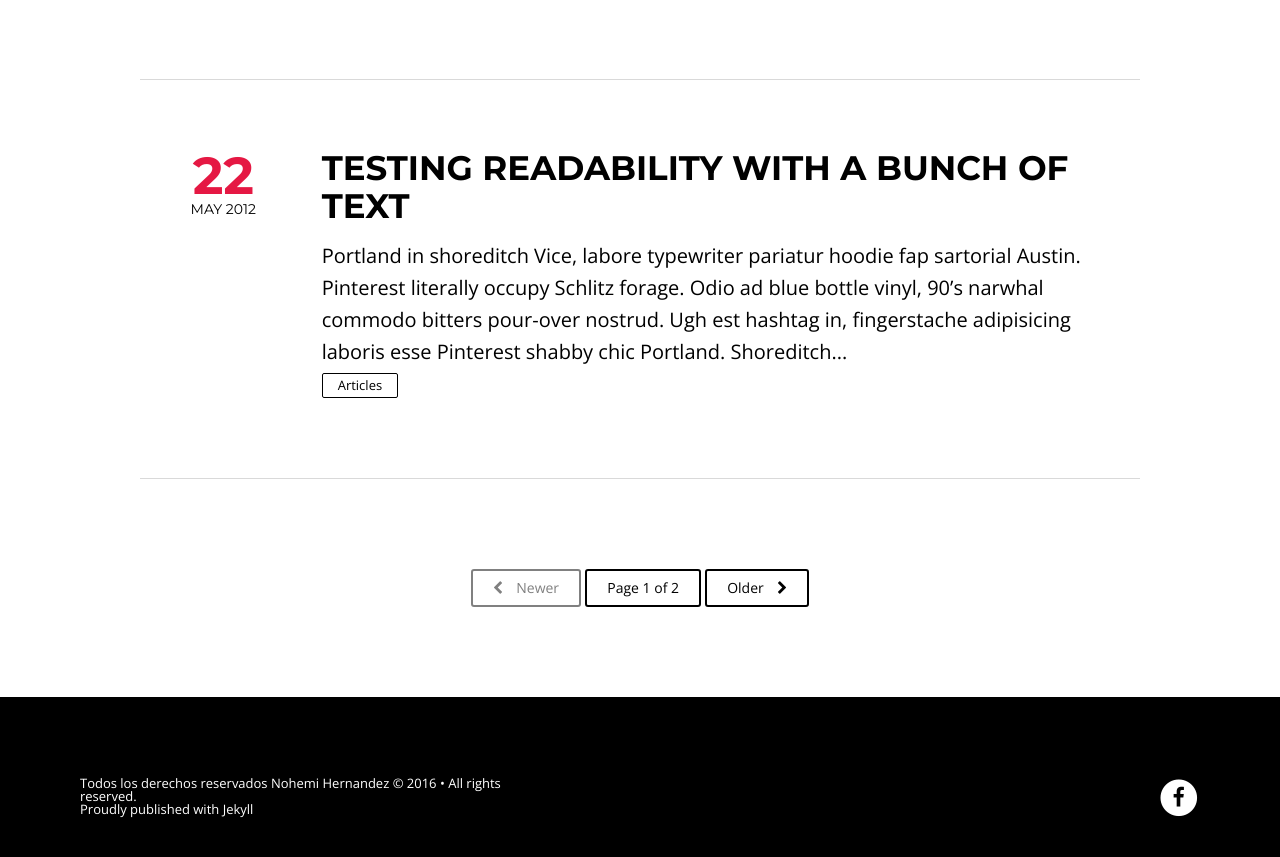
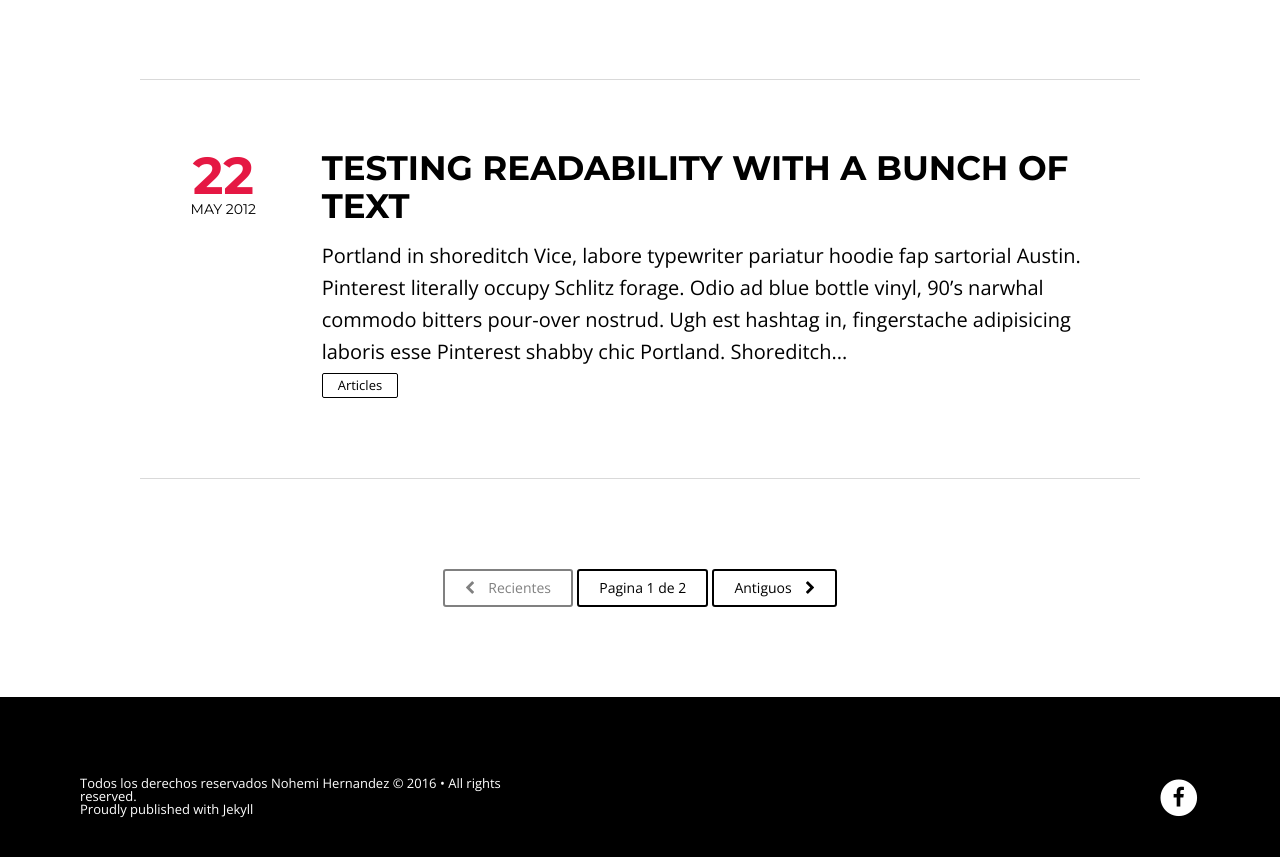
Before and after one commit to ehernandez-xk/nohemi, a Jekyll site: the page built from index.html, in a window 1280 px wide and 900 px high, scrolled down 1843 px. Shown: the top 857 px of the window. Built offline with Jekyll 4.4.1, drawn with Linux system fonts in a browser that asks for light colours; nearby versions of some CDN libraries; the list of posts is cut into pages by our own code.

```diff
--- a/_config.yml
+++ b/_config.yml
@@ -16,7 +16,7 @@ owner:
   avatar:         hmfaysal.jpg
   email:          salonnohemi@gmail.com
   # Use the coder's toolbox at http://coderstoolbox.net/string/#!encoding=xml&action=encode&charset=us_ascii to encode your description into XML string
-  description:    Más de 30 años de experiencia en el área de belleza.
+  description:    Más de 30 años de experiencia en saón belleza.
   facebook:       Salon-Nohemi-152289483612
   #twitter:        twitterID
   #github:         guthubID
@@ -44,7 +44,7 @@ links:
     url: /about
 
 # http://en.wikipedia.org/wiki/List_of_tz_database_time_zones
-timezone:    Asia/Dhaka
+timezone:    America/Guatemala
 future:      true
 rouge: pygments
 markdown:    kramdown
--- a/_layouts/post.html
+++ b/_layouts/post.html
@@ -44,7 +44,7 @@
 {% if page.imagefeature %}
             <div class="notepad-post-title bg-check">
                 <h1>{{ page.title }}</h1>
-                <p>by <strong>{{ site.owner.name }}</strong> &#8212; {% assign tagsize = page.tags.size %}{% if tagsize != 0 %}on {% for tag in page.tags %}<a href="{{ site.url }}/tags/index.html#{{ tag | cgi_encode }}" data-toggle="tooltip" title="Posts tagged with {{ tag }}" rel="tag">{{ tag }}</a>{% unless forloop.last %}&nbsp;&comma;&nbsp;{% endunless %}{% endfor %}{% endif %} <strong><time datetime="{{ page.date | date_to_xmlschema }}">{{ page.date | date: "%d %b %Y" }}</time></strong></p>
+                <p>por <strong>{{ site.owner.name }}</strong> &#8212; {% assign tagsize = page.tags.size %}{% if tagsize != 0 %}on {% for tag in page.tags %}<a href="{{ site.url }}/tags/index.html#{{ tag | cgi_encode }}" data-toggle="tooltip" title="Posts tagged with {{ tag }}" rel="tag">{{ tag }}</a>{% unless forloop.last %}&nbsp;&comma;&nbsp;{% endunless %}{% endfor %}{% endif %} <strong><time datetime="{{ page.date | date_to_xmlschema }}">{{ page.date | date: "%d %b %Y" }}</time></strong></p>
             </div>
             <div class="bg-img"></div>
         </header>
@@ -55,7 +55,7 @@
                     <div class="small-12 columns">
                         <div class="notepad-post-meta-simple">
                             <h1>{{ page.title }}</h1>
-                            <p>by <strong>{{ site.owner.name }}</strong> &#8212; {% assign tagsize = page.tags.size %}{% if tagsize != 0 %}on {% for tag in page.tags %}<a href="{{ site.url }}/tags/index.html#{{ tag | cgi_encode }}" data-toggle="tooltip" title="Posts tagged with {{ tag }}" rel="tag">{{ tag }}</a>{% unless forloop.last %}&nbsp;&comma;&nbsp;{% endunless %}{% endfor %}{% endif %} <strong><time datetime="{{ page.date | date_to_xmlschema }}">{{ page.date | date: "%d %b %Y" }}</time></strong></p>
+                            <p>por <strong>{{ site.owner.name }}</strong> &#8212; {% assign tagsize = page.tags.size %}{% if tagsize != 0 %}on {% for tag in page.tags %}<a href="{{ site.url }}/tags/index.html#{{ tag | cgi_encode }}" data-toggle="tooltip" title="Posts tagged with {{ tag }}" rel="tag">{{ tag }}</a>{% unless forloop.last %}&nbsp;&comma;&nbsp;{% endunless %}{% endfor %}{% endif %} <strong><time datetime="{{ page.date | date_to_xmlschema }}">{{ page.date | date: "%d %b %Y" }}</time></strong></p>
                         </div>
                     </div>
                 </div>
--- a/index.html
+++ b/index.html
@@ -1,9 +1,9 @@
 ---
 layout: home
-title: BLOG
-description: "The personal blog of Hossain Mohd. Faysal, a doctoral candidate in Electrical Engineering at University of Pennsylvania."
-headline: An Engineer's Diary
-tags: [Hossain, Mohd, Faysal, electrical, engineering, blog, university, pennsylvania, doha, Qatar]
+title: Blog
+description: "Quiero compartir mis experiencias vividas durante 30 años en temas relacionados con bellaza."
+headline: Estilista Profesional
+tags: [belleza, nohemi, hernandez, salón de belleza, productos de belleza]
 ---
 {% if site.paginate %}
 	{% for post in paginator.posts %}
@@ -43,20 +43,20 @@ tags: [Hossain, Mohd, Faysal, electrical, engineering, blog, university, pennsyl
     <nav class="pagination" role="navigation">
     {% if paginator.previous_page %}
 	    {% if paginator.previous_page == 1 %}
-	    <a class="newer-posts" href="{{ site.url }}"><i class="fa fa-chevron-left"></i> Newer</a>
+			<a class="newer-posts" href="{{ site.url }}"><i class="fa fa-chevron-left"></i> Recientes</a>
 	    {% else %}
-	    <a class="newer-posts" href="{{ site.url }}/page{{ paginator.previous_page }}"><i class="fa fa-chevron-left"></i> Newer</a>
+			<a class="newer-posts" href="{{ site.url }}/page{{ paginator.previous_page }}"><i class="fa fa-chevron-left"></i> Recientes</a>
 	    {% endif %}
 	{% else %}
-    <span class="newer-posts faded"><i class="fa fa-chevron-left"></i> Newer</span>
+    <span class="newer-posts faded"><i class="fa fa-chevron-left"></i> Recientes</span>
     {% endif %}
 
 
-    <span class="page-number">Page {{ paginator.page }} of {{ paginator.total_pages }}</span>
-    	{% if paginator.next_page %}
-        <a class="older-posts" href="{{ site.url }}/page{{ paginator.next_page }}/">Older <i class="fa fa-chevron-right"></i></a>
+		<span class="page-number">Pagina {{ paginator.page }} de {{ paginator.total_pages }}</span>
+			{% if paginator.next_page %}
+				<a class="older-posts" href="{{ site.url }}/page{{ paginator.next_page }}/">Antiguos <i class="fa fa-chevron-right"></i></a>
     	{% else %}
-    	<span class="older-posts faded">Older <i class="fa fa-chevron-right"></i></span>
+			<span class="older-posts faded">Antiguos <i class="fa fa-chevron-right"></i></span>
     	{% endif %}
 	</nav>
 {% else %}
```
